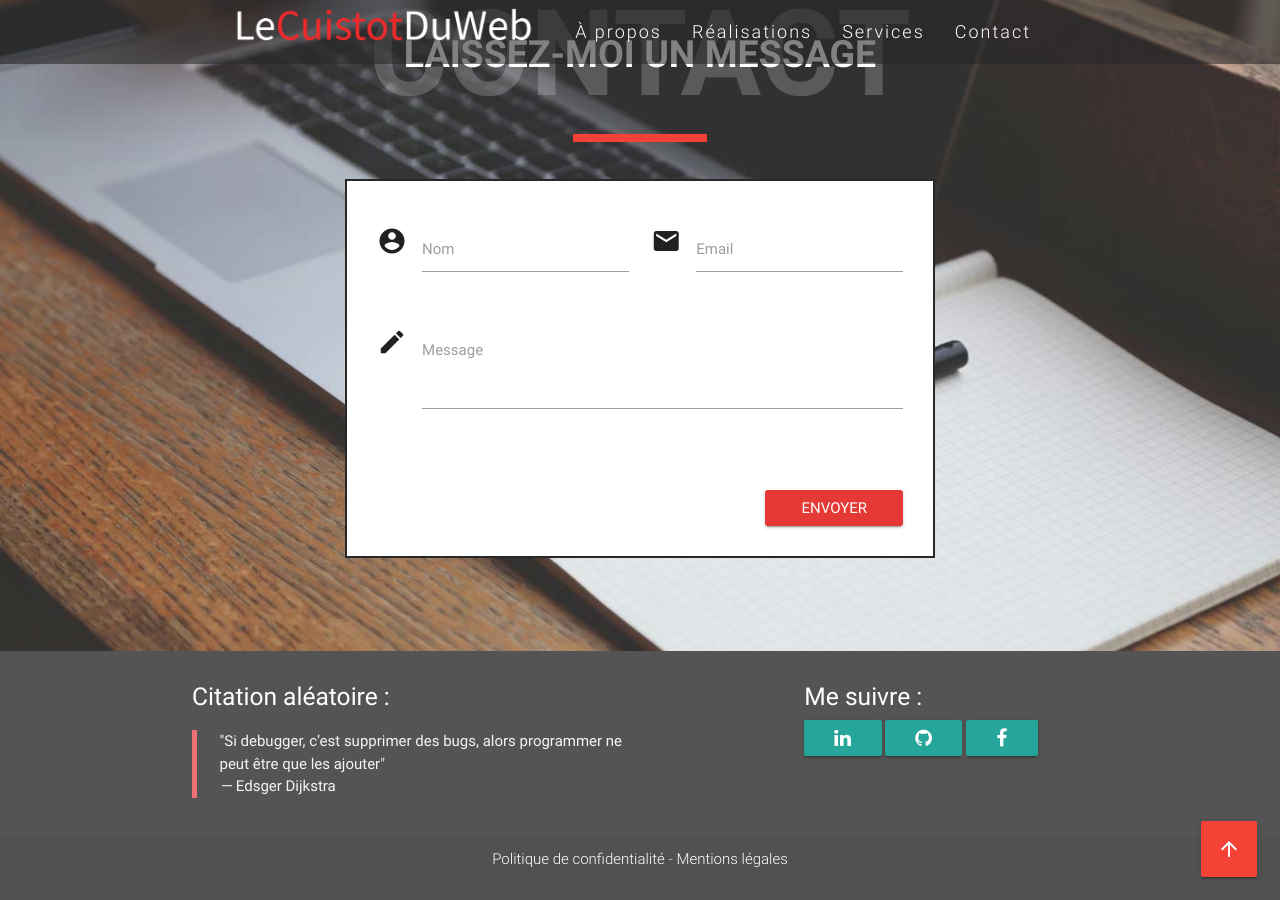
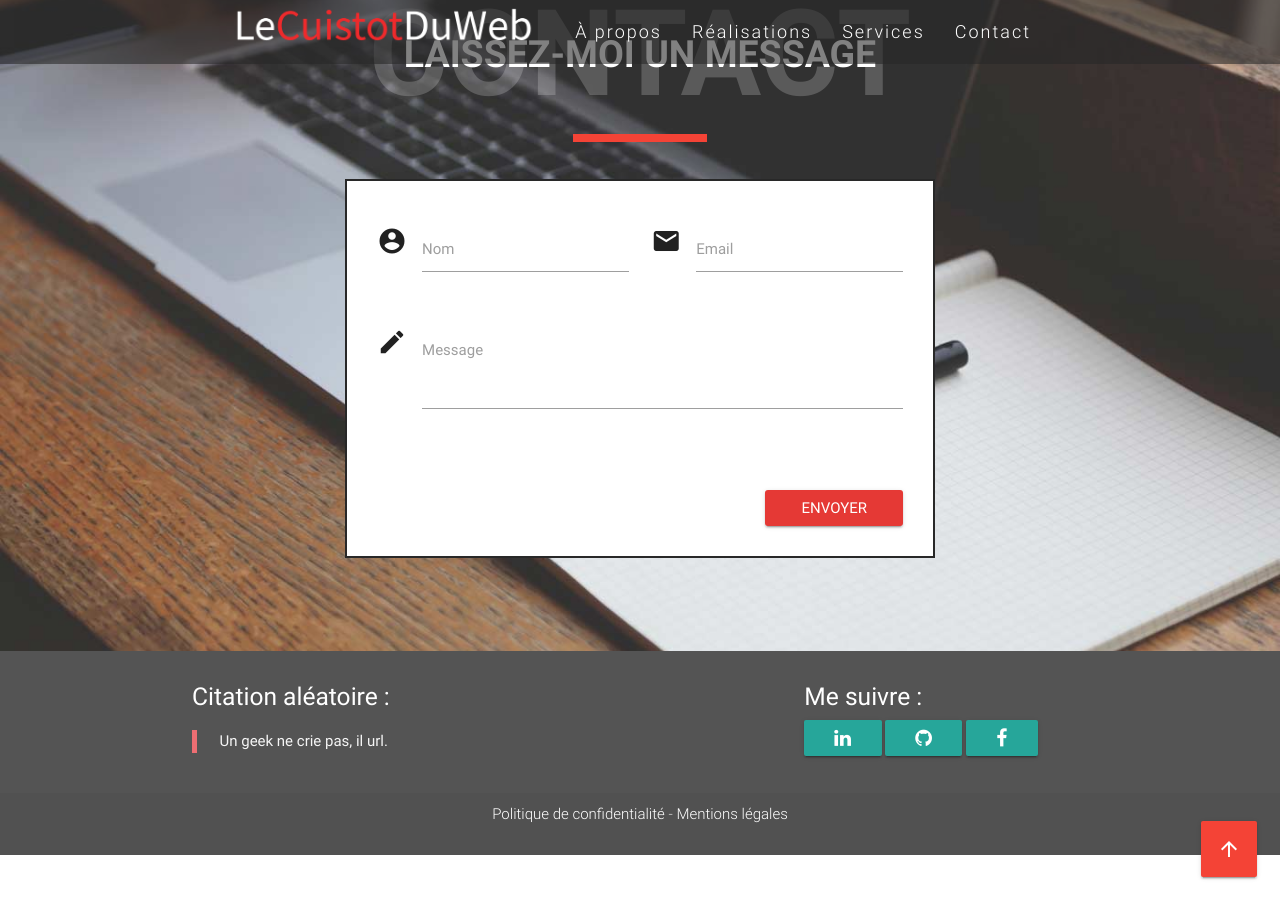
Before and after one commit to Wirvend/lecuistotduweb.github.io, a Jekyll site: the page built from index.html, in a window 1280 px wide and 900 px high, scrolled down 3197 px. Built offline with Jekyll 4.4.1, drawn with Linux system fonts in a browser that asks for light colours; nearby versions of some CDN libraries; some of the changed lines change nothing that is shown.

Commit message:
feat: create a plugin for generate a random quote

```diff
--- a/_includes/footer.html
+++ b/_includes/footer.html
@@ -4,8 +4,9 @@
             <div class="col l6 s12">
                 <h5 class="white-text">Citation aléatoire : </h5>
                 <blockquote class="grey-text text-lighten-4" id="citation">
-                    "Avant de vouloir qu’un logiciel soit réutilisable, il faudrait d’abord qu’il ait été utilisable"
-                    <br> — Ralph Johnson
+                    <div class="rq-quote">Avant de vouloir qu’un logiciel soit réutilisable, il faudrait d’abord qu’il
+                        ait été utilisable.</div>
+                    <div class="rq-author"> —  Ralph Johnson</div>
                 </blockquote>
             </div>
             <div class="col l4 offset-l2 s12">
--- a/_layouts/default.html
+++ b/_layouts/default.html
@@ -44,6 +44,7 @@
         <!-- script js -->
         <script src="https://cdnjs.cloudflare.com/ajax/libs/jquery/3.3.1/jquery.min.js"></script>
         <script src="https://cdnjs.cloudflare.com/ajax/libs/materialize/1.0.0-rc.2/js/materialize.min.js"></script>
-        <script src="/assets/js/app.js" async defer></script>
+        <script src="/assets/js/app.js"></script>
+        <script src="/assets/js/plugins/randomQuote/randomQuote.js"></script>
     </body>
 </html>
--- a/assets/js/app.js
+++ b/assets/js/app.js
@@ -240,33 +240,3 @@
 
     }); // end of document ready
 })(jQuery); // end of jQuery name space
-
-function genererCitatiionRandom() {
-    var quotes = [
-        `"Avant de vouloir qu’un logiciel soit réutilisable, il faudrait d’abord qu’il ait été utilisable."
-             <br> — Ralph Johnson`,
-
-        `"Il y aura deux sortes de personnes dans le monde, celles qui disent aux ordinateurs ce qu’elles doivent faire et celles qui sont informées par les ordinateurs."
-             <br> — Marc Andreesen`,
-
-        `"On considère que les neuf dixièmes du code correspondent à environ 90% du temps de développement. Les 10% restant correspondent également à 90% du temps de développement ."
-             <br> — Tom Cargill`,
-
-        `"On considère que les neuf dixièmes du code correspondent à environ 90% du temps de développement. Les 10% restant correspondent également à 90% du temps de développement ."
-        <br> — Tom Cargill`,
-
-        `"Aujourd’hui, la programmation est devenue une course entre le développeur, qui s’efforce de produire de meilleures applications à l’épreuve des imbéciles et l’univers, qui s’efforce de produire de meilleurs imbéciles. Pour l’instant, l’univers a une bonne longueur d’avance ."
-             <br> — Rich Cook`,
-
-        `"Si debugger, c’est supprimer des bugs, alors programmer ne peut être que les ajouter"
-             <br> —  Edsger Dijkstra`,
-
-        `"Un geek ne crie pas, il url."`,
-
-        `"Tu ne feras pas de mise en prod le vendredi."`,
-    ];
-    // La formule magique qui choisi le contenu à afficher
-    var quoteRandom = quotes[Math.floor(Math.random() * quotes.length)];
-    document.getElementById("citation").innerHTML = quoteRandom;
-}
-genererCitatiionRandom();
--- /dev/null
+++ b/assets/js/plugins/randomQuote/randomQuote.js
@@ -0,0 +1,45 @@
+const quotes = [{
+    "quote": "Avant de vouloir qu’un logiciel soit réutilisable, il faudrait d’abord qu’il ait été utilisable.",
+    "author": " Ralph Johnson"
+}, {
+    "quote": "Il y aura deux sortes de personnes dans le monde, celles qui disent aux ordinateurs ce qu’elles doivent faire et celles qui sont informées par les ordinateurs.",
+    "author": "Marc Andreesen"
+}, {
+    "quote": "On considère que les neuf dixièmes du code correspondent à environ 90% du temps de développement. Les 10% restant correspondent également à 90% du temps de développement .",
+    "author": " Tom Cargill"
+}, {
+    "quote": "On considère que les neuf dixièmes du code correspondent à environ 90% du temps de développement. Les 10% restant correspondent également à 90% du temps de développement .",
+    "author": "Tom Cargill"
+}, {
+    "quote": "Aujourd’hui, la programmation est devenue une course entre le développeur, qui s’efforce de produire de meilleures applications à l’épreuve des imbéciles et l’univers, qui s’efforce de produire de meilleurs imbéciles. Pour l’instant, l’univers a une bonne longueur d’avance .",
+    "author": "Rich Cook"
+}, {
+    "quote": "Si debugger, c’est supprimer des bugs, alors programmer ne peut être que les ajouter",
+    "author": "Edsger Dijkstra"
+}, {
+    "quote": "Un geek ne crie pas, il url.",
+    "author": ""
+}, {
+    "quote": "Tu ne feras pas de mise en prod le vendredi.",
+    "author": ""
+}];
+
+function randomQuote() {
+    let getQuote = () => {
+        let quoteRandom = quotes[Math.floor(Math.random() * quotes.length)];
+        if (quoteRandom.author != "") {
+            return `
+                <div class="rq-quote">${quoteRandom.quote}</div>
+                <div class="rq-author"> — ${quoteRandom.author}</div>
+            `;
+        } else {
+            return `<div class="rq-quote">${quoteRandom.quote}</div>`;
+        }
+    }
+    document.getElementById("citation").innerHTML = getQuote()
+}
+
+//
+setInterval(() => {
+    randomQuote();
+}, 3500);
```
